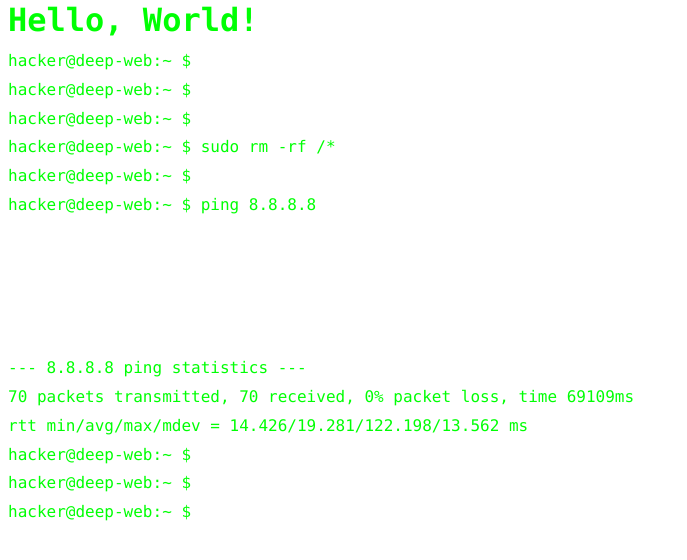
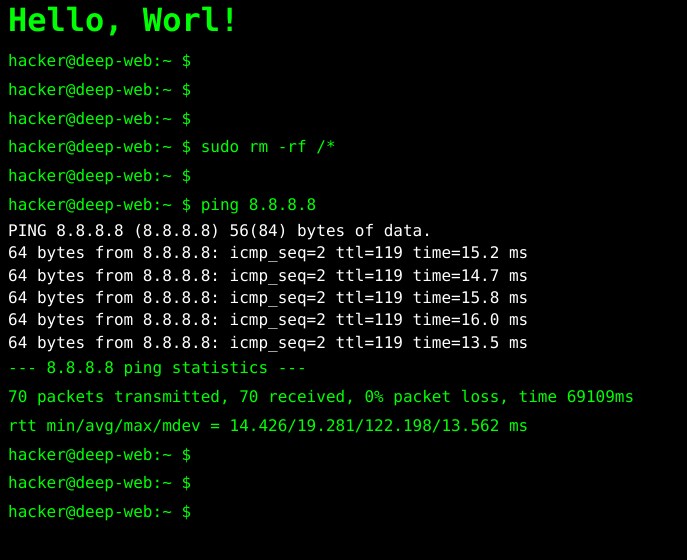
Before and after one commit to responsivereality/terminal, a plain HTML site: page index.html in a window 1280 px wide. Shown: the whole page, without its empty margins (0-687 px from the left). Drawn offline with Linux system fonts and the light colour scheme; a script that the page names is missing.

Commit message:
Update index.html

```diff
--- a/index.html
+++ b/index.html
@@ -3,7 +3,7 @@
   <body>
     <style>
       * {
-      background-color: white;
+      background-color: black;
       color: #00ff04;
       font-family: Monaco;
       line-height: 80%;
@@ -13,7 +13,7 @@
       line-height: 40%
       }
     </style>
-    <h1>Hello, World!</h1>
+    <h1>Hello, Worl!</h1>
     <p>hacker@deep-web:~ $</p>
     <p>hacker@deep-web:~ $</p>
     <p>hacker@deep-web:~ $</p>
```
